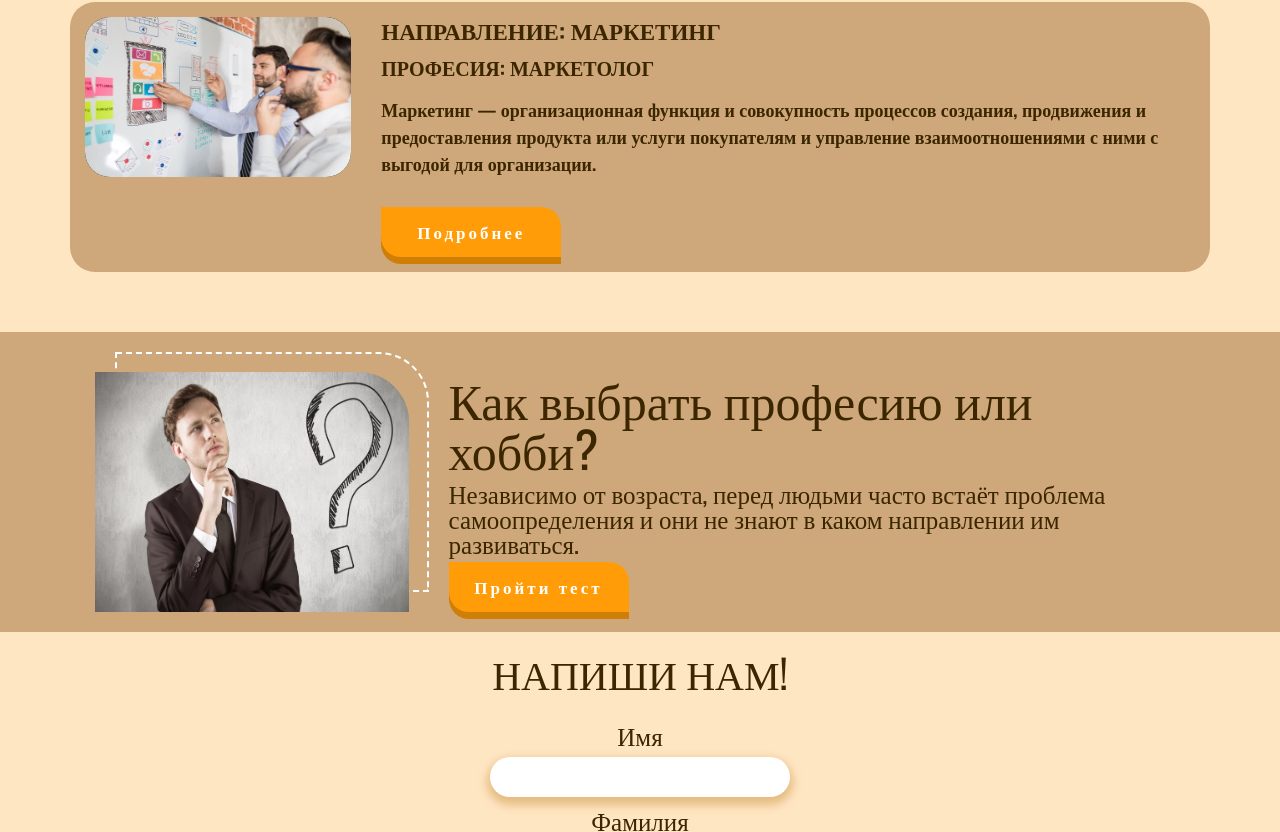
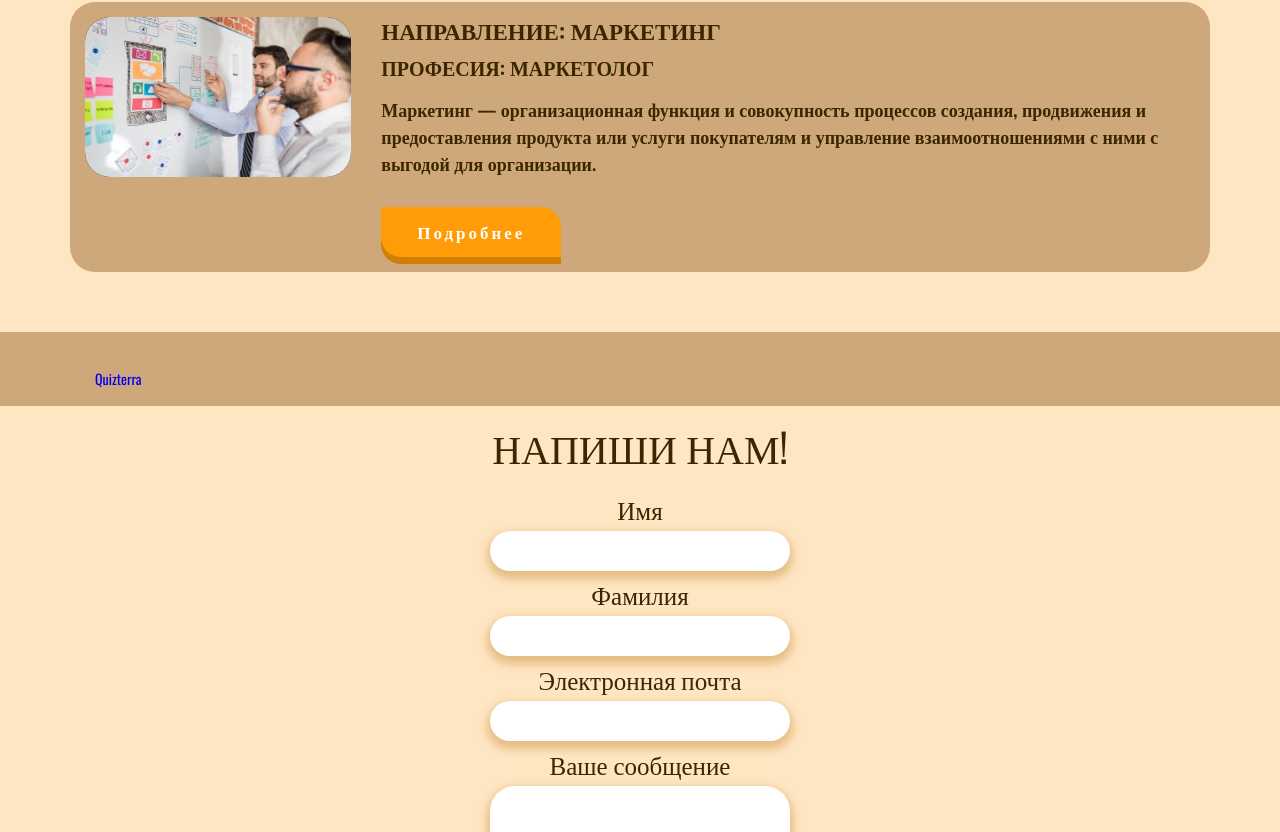
Before and after one commit to ZatFix/Interest, a plain HTML site: page index.html in a window 1280 px wide. Shown: the part 1645-2477 px from the top of the page. Drawn offline with nearby package versions, Linux system fonts and the light colour scheme; a script that the page names is missing.

Commit message:
Add files via upload

```diff
--- a/css/3D.css
+++ b/css/3D.css
@@ -140,7 +140,6 @@ body {
 .header {
   border: #fff solid 2px;
   top: 0px;
-  position: -webkit-sticky;
   position: sticky;
   background-color: rgb(206, 168, 122);
   z-index: 7;
--- a/css/front-style.css
+++ b/css/front-style.css
@@ -140,7 +140,6 @@ body {
 .header {
   border: #fff solid 2px;
   top: 0px;
-  position: -webkit-sticky;
   position: sticky;
   background-color: rgb(206, 168, 122);
   z-index: 7;
--- a/css/style.css
+++ b/css/style.css
@@ -192,7 +192,6 @@ button:hover a {
 .header {
   border: #fff solid 2px;
   top: 0px;
-  position: -webkit-sticky;
   position: sticky;
   background-color: rgb(206, 168, 122);
   z-index: 7;
@@ -295,47 +294,7 @@ button:hover a {
 }
 
 .help__row {
-  display: flex;
   padding: 40px 40px 20px 40px;
-}
-.help__row img {
-  border-radius: 0 50px 0 0;
-  width: 400px;
-}
-.help__img {
-  position: relative;
-  width: 600px;
-  height: 240px;
-}
-.help__img img {
-  position: absolute;
-  top: 0;
-  left: 0;
-  border-radius: 0 50px 0 0;
-  width: 100%;
-  height: 100%;
-  z-index: 5;
-}
-.help__imgback {
-  position: relative;
-  z-index: 4;
-  transform: translate(20px, -20px);
-  width: 100%;
-  height: 100%;
-  border: dashed 2px #fff;
-  border-radius: 0 50px 0 0;
-}
-.help__text {
-  display: flex;
-  flex-direction: column;
-  margin-left: 40px;
-  justify-content: space-between;
-}
-.help__title {
-  font-size: 50px;
-}
-.help__subtitle {
-  font-size: 25px;
 }
 
 .form {
--- a/index.html
+++ b/index.html
@@ -28,9 +28,9 @@
                     <a href="index.html"><img src="source/logo2.png" alt=""></a>
                 </div>
                 <div class="header__row">
-                    <div class="header__">Меню</div>
-                    <div class="header__">О нас</div>
-                    <div class="header__">Контакты</div>
+                    <div class="header__"></div>
+                    <div class="header__"></div>
+                    <div class="header__"></div>
                 </div>
                 <div class="header__prof prof">
                     <div class="prof__icon">
@@ -100,17 +100,12 @@
         <div class="help">
             <div class="help__container container">
                 <div class="help__row">
-                    <div class="help__img">
-                        <img src="source/e8414366c3dd498c0fdb0a43e0fff810.jpeg" alt="">
-                        <div class="help__imgback"></div>
-                    </div>
-                    <div class="help__text">
-                        <div class="help__title">Как выбрать професию или хобби?</div>
-                        <div class="help__subtitle">Независимо от возраста, перед людьми часто встаёт проблема самоопределения и они не знают в каком направлении им развиваться.  </div>
-
-                        <button class="help__button">
-                            <a target="_blank" href="https://quizterra.com/ru/test-na-proforientaciu">Пройти тест</a>
-                        </button>
+                        <!-- QuizTerra Widget BEGIN -->
+                        <div data-quizterra-container>
+                            <div data-quizterra-embed="b890ed272403bba995e0f0399ea000ee" data-quizterra-quiz="ru/test-na-proforientaciu"></div>
+                            <script async defer crossorigin="anonymous" src="https://quizterra.com/embed.js"></script><a data-quizterra-link
+                                href="https://quizterra.com/">Quizterra</a>
+                        </div><!-- QuizTerra Widget END -->
                     </div>
                 </div>
             </div>
```
